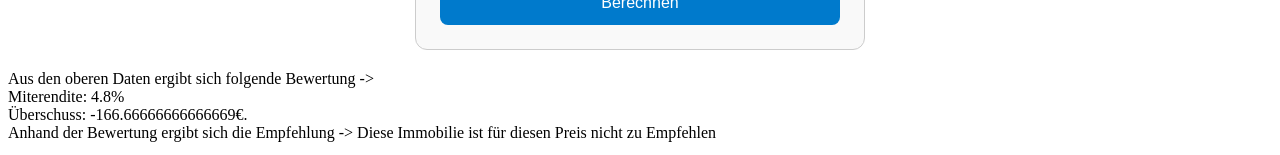
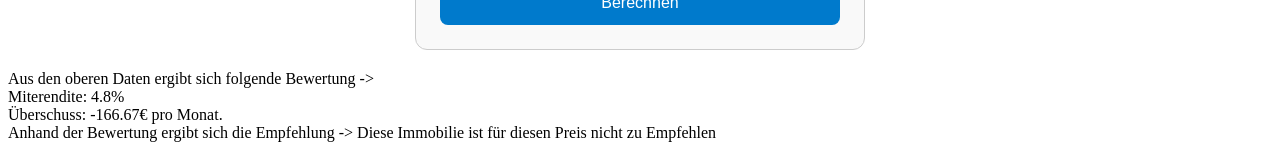
Before and after one commit to AndreSalwig/immoRechner, an Angular app in the folder immoRechnerFrontend/: page / in a window 1280 px wide. Shown: the part 644-799 px from the top of the page. Built offline with nearby package versions, Linux system fonts and the light colour scheme.

Commit message:
quick logic fix

```diff
--- a/immoRechnerFrontend/src/app/basic-form/basic-form.component.html
+++ b/immoRechnerFrontend/src/app/basic-form/basic-form.component.html
@@ -27,4 +27,4 @@
     <button type="submit">Berechnen</button>
 </form>
 
-<p>Aus den oberen Daten ergibt sich folgende Bewertung -> <br> Miterendite: {{mietrendite}}% <br> Überschuss: {{ueberschuss}}€. <br> Anhand der Bewertung ergibt sich die Empfehlung -> {{empfehlung}} </p>
+<p>Aus den oberen Daten ergibt sich folgende Bewertung -> <br> Miterendite: {{mietrendite}}% <br> Überschuss: {{ueberschuss}}€ pro Monat. <br> Anhand der Bewertung ergibt sich die Empfehlung -> {{empfehlung}} </p>
--- a/immoRechnerFrontend/src/app/basic-form/basic-form.component.ts
+++ b/immoRechnerFrontend/src/app/basic-form/basic-form.component.ts
@@ -14,22 +14,22 @@ export class BasicFormComponent {
   nebenkostenU: number = 200;
   nebenkostenNU: number = 150;
   kaltmiete: number = 400;
-  mietrendite: number = this.kaltmiete*12*100/this.kaufpreis;
-  ueberschuss: number = this.kaltmiete-this.kaufpreis/100*5/12-this.nebenkostenNU
+  mietrendite: number = Math.round((this.kaltmiete*12*100/this.kaufpreis)*100)/100;
+  ueberschuss: number = Math.round((this.kaltmiete-this.kaufpreis/100*5/12-this.nebenkostenNU)*100)/100;
   empfehlung: String = "Diese Immobilie ist für diesen Preis nicht zu Empfehlen";
 
 
   onSubmit() {
-    this.mietrendite = this.kaltmiete*12*100/this.kaufpreis;
-    this.ueberschuss = this.kaltmiete-this.kaufpreis/100*5/12-this.nebenkostenNU;
-    if(this.mietrendite >= 6 || this.ueberschuss >= 0){
+    this.mietrendite = Math.round((this.kaltmiete*12*100/this.kaufpreis)*100)/100;
+    this.ueberschuss = Math.round((this.kaltmiete-this.kaufpreis/100*5/12-this.nebenkostenNU)*100)/100;
+    if(this.mietrendite >= 6 && this.ueberschuss >= 0){
+      this.empfehlung = "Diese Immobilie sollte sich auf jeden Fall genauer angeschaut werden."
+    }
+    else if(this.mietrendite >= 6 || this.ueberschuss >= 0){
       this.empfehlung = "Ein genauer Blick lohnt sich"
     }
-    else if(this.mietrendite >= 6 && this.ueberschuss >= 0){
-      this.empfehlung = "Diese Immobilie sollte sich auf jeden Fall genauer angeschaut werden."
-    }
-    else{
-      this.empfehlung = "Diese Immobilie ist für diesen Preis nicht zu Empfehlen"
+    else {
+      this.empfehlung = "Diese Immobilie ist für diesen Preis nicht zu empfehlen"
     }
 
   }
```
